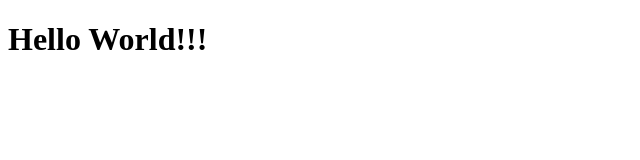
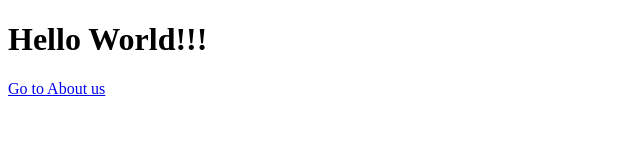
Before and after one commit to tusharK1999/helloWorld, a plain HTML site: page index.html in a window 1280 px wide. Shown: the whole page, without its empty margins (0-640 px from the left). Drawn offline with Linux system fonts and the light colour scheme.

Commit message:
Update index.html

```diff
--- a/index.html
+++ b/index.html
@@ -7,5 +7,7 @@
 </head>
 <body>
     <h1>Hello World!!!</h1>
+
+    <a href="aboutUs.html">Go to About us</a>
 </body>
 </html>
```
